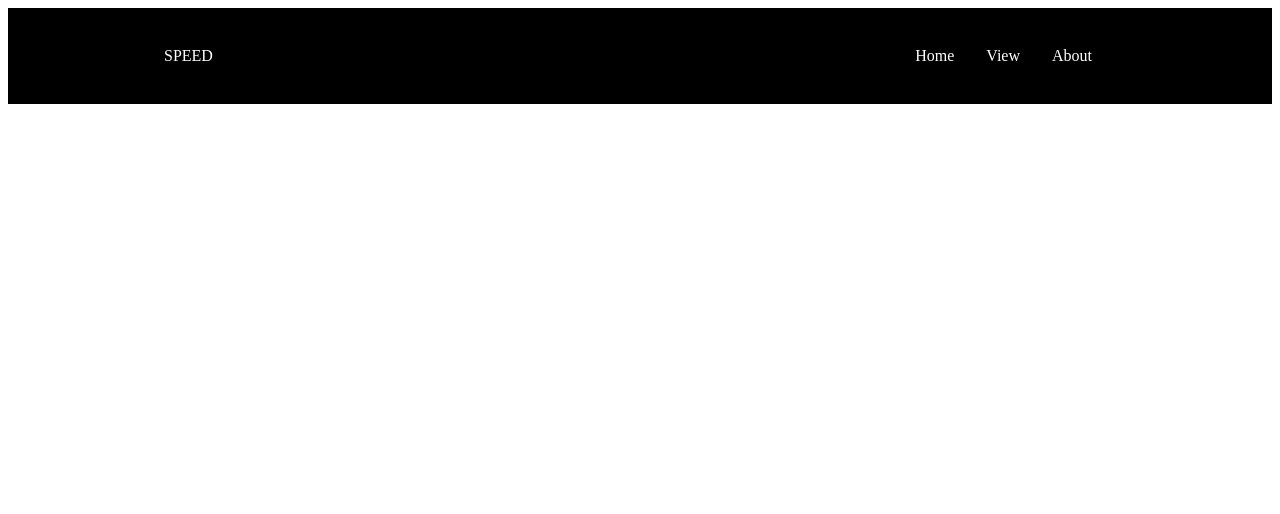
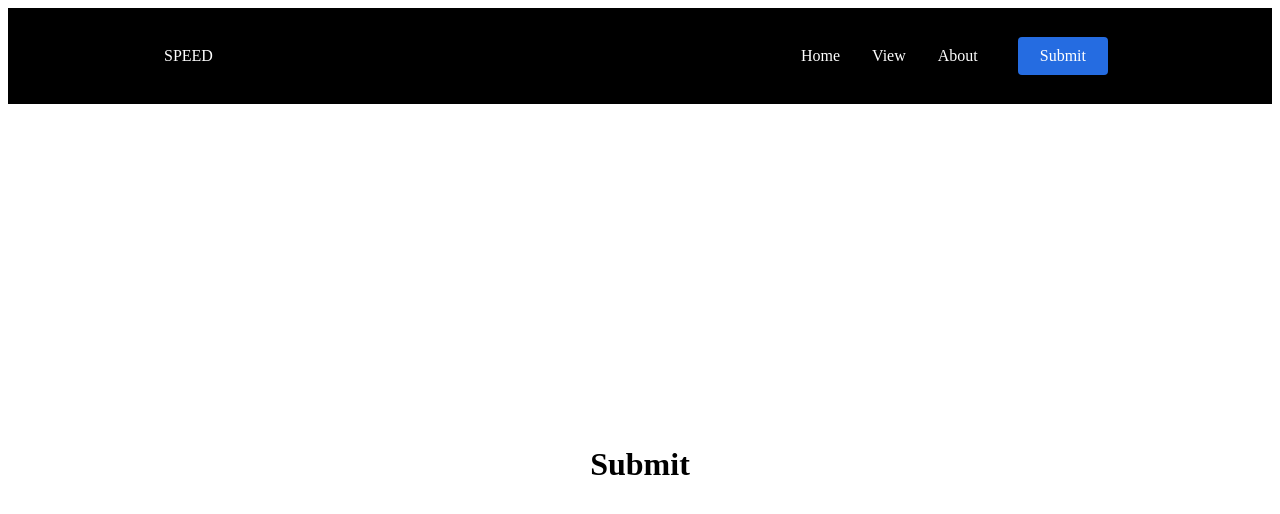
Before and after one commit to jasonchriscodes/Speed, a React (Create React App) app in the folder client/: page /submit in a window 1280 px wide. Shown: the top 514 px of the page. Built offline with nearby package versions, Linux system fonts and the light colour scheme.

Commit message:
chore: add submit button

```diff
--- a/client/src/App.js
+++ b/client/src/App.js
@@ -5,6 +5,7 @@ import Navigation from './components/Navigation';
 import Home from './pages/Home';
 import About from './pages/About';
 import View from './pages/View/View';
+import Submit from './pages/Submit';
 
 function App() {
   return (
@@ -14,6 +15,7 @@ function App() {
         <Route path='/' exact element={<Home/>} />
         <Route path='/about' exact element={<About/>} />
         <Route path='/view' exact element={<View/>} />
+        <Route path='/submit' exact element={<Submit/>} />
       </Routes>
     </BrowserRouter>
   );
--- a/client/src/components/NavbarElements.js
+++ b/client/src/components/NavbarElements.js
@@ -59,3 +59,23 @@ export const NavBtn = styled.nav`
     display: none;
   }
 `;
+
+export const NavBtnLink = styled(Link)`
+  border-radius: 4px;
+  background: #256ce1;
+  padding: 10px 22px;
+  color: #fff;
+  outline: none;
+  border: none;
+  cursor: pointer;
+  transition: all 0.2s ease-in-out;
+  text-decoration: none;
+
+  margin-left: 24px;
+
+  &:hover {
+    transition: all 0.2s ease-in-out;
+    background: #fff;
+    color: #010606;
+  }
+`;
--- a/client/src/components/Navigation.js
+++ b/client/src/components/Navigation.js
@@ -4,6 +4,7 @@ import {
   NavLink,
   Bars,
   NavMenu,
+  NavBtnLink
 } from './NavbarElements';
 
 const Navigation = () => {
@@ -24,6 +25,7 @@ const Navigation = () => {
           <NavLink to='/about' activeStyle>
             About
           </NavLink>
+          <NavBtnLink to='/submit'>Submit</NavBtnLink>
         </NavMenu>
       </Nav>
     </>
--- /dev/null
+++ b/client/src/pages/Submit.js
@@ -0,0 +1,18 @@
+import React from 'react';
+
+const Submit = () => {
+  return (
+    <div
+      style={{
+        display: 'flex',
+        justifyContent: 'center',
+        alignItems: 'center',
+        height: '90vh'
+      }}
+    >
+      <h1>Submit</h1>
+    </div>
+  );
+};
+
+export default Submit;
```
